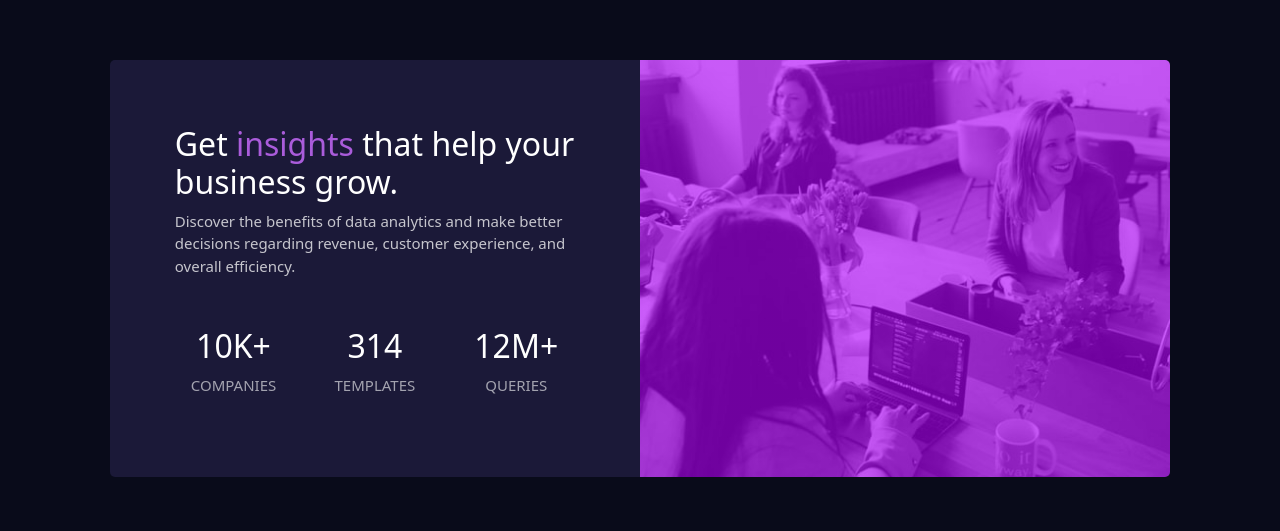
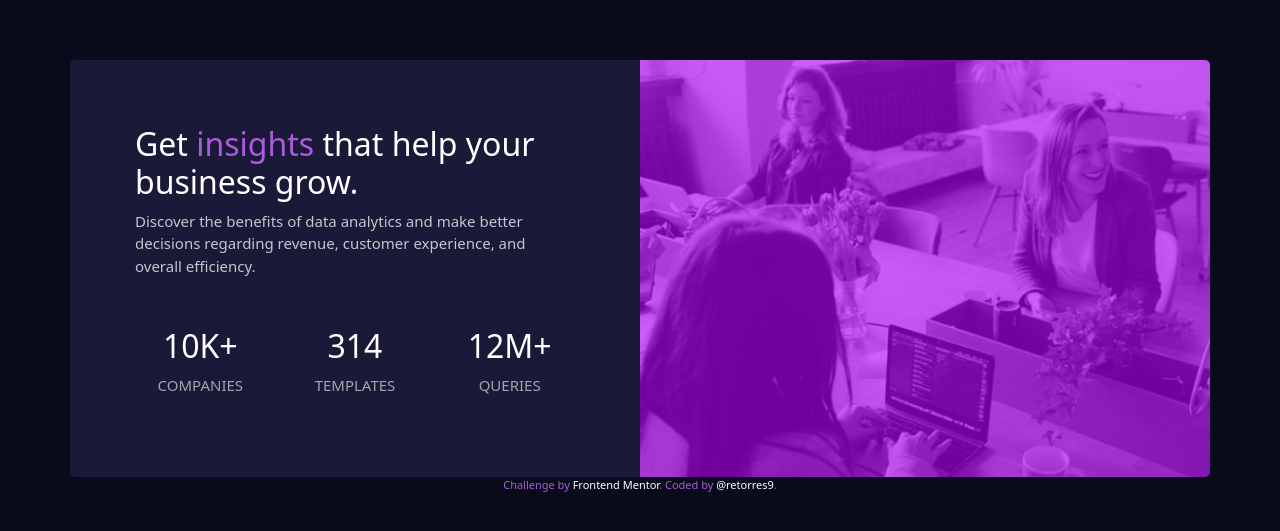
Before and after one commit to retorres9/frontend-mentor-challenge-1, a plain HTML site: page index.html in a window 1280 px wide. Shown: the part 115-646 px from the top of the page. Drawn offline with nearby package versions, Linux system fonts and the light colour scheme.

Commit message:
Modified attribution position

```diff
--- a/index.html
+++ b/index.html
@@ -15,6 +15,7 @@
     <link rel="stylesheet" href="https://cdnjs.cloudflare.com/ajax/libs/font-awesome/5.15.3/css/all.min.css">
     <style>
         .attribution {
+            bottom: 10%;
             font-size: 11px;
             text-align: center;
             position: initial;
@@ -53,11 +54,12 @@
 
             </div>
         </div>
+        <div class="attribution">
+            Challenge by <a href="https://www.frontendmentor.io?ref=challenge" target="_blank">Frontend Mentor</a>. Coded by <a href="https://github.com/retorres9">@retorres9</a>.
+        </div>
     </div>
 
-    <div class="attribution">
-        Challenge by <a href="https://www.frontendmentor.io?ref=challenge" target="_blank">Frontend Mentor</a>. Coded by <a href="https://github.com/retorres9">@retorres9</a>.
-    </div>
+
 </body>
 
 </html>
--- a/style.css
+++ b/style.css
@@ -9,8 +9,8 @@ body {
     top: 20%;
     align-content: center;
     position: relative;
-    display: flex;
-    justify-content: center;
+    /* display: flex;
+    justify-content: center; */
 }
 
 .card-image {
```
